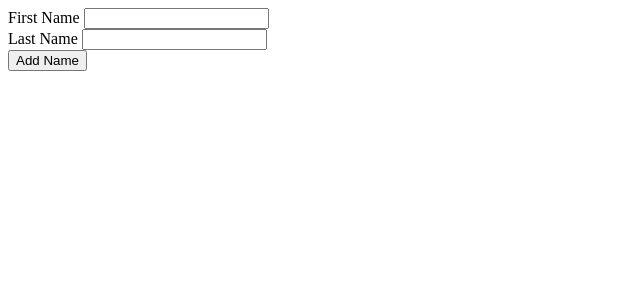
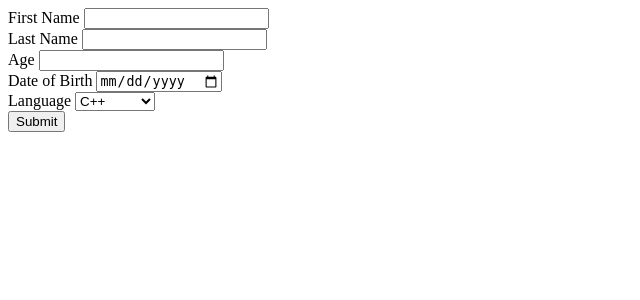
Before and after one commit to WaledSalem/flask10, a Flask app: page / in a window 1280 px wide. Shown: the top 300 px of the page, without its empty margins (0-640 px from the left). Run offline with Flask 2, Linux system fonts and the light colour scheme.

Commit message:
post-final commit

```diff
--- a/app.py
+++ b/app.py
@@ -2,7 +2,7 @@
 
 from flask import Flask, render_template, request
 from flask_wtf import FlaskForm
-from wtforms import StringField, SubmitField
+from wtforms import StringField, SubmitField, IntegerField, DateField, SelectField
 
 app = Flask(__name__)
 
@@ -11,7 +11,10 @@ app.config['SECRET_KEY'] = 'YOUR_SECRET_KEY'
 class BasicForm(FlaskForm):
     first_name = StringField('First Name')
     last_name = StringField('Last Name')
-    submit = SubmitField('Add Name')
+    age = IntegerField('Age')
+    birth_date = DateField('Date of Birth')
+    language = SelectField('Language', choices=[('cpp', 'C++'), ('py', 'Python'), ('text', 'Plain Text')])
+    submit = SubmitField('Submit')
 
 @app.route('/', methods=['GET', 'POST'])
 @app.route('/home', methods=['GET', 'POST'])
--- a/templates/home.html
+++ b/templates/home.html
@@ -9,6 +9,12 @@
                 {{ form.first_name.label }} {{ form.first_name }}
                 <br>
                 {{ form.last_name.label }} {{ form.last_name }}
+		<br>
+		{{ form.age.label }} {{ form.age }}
+		<br>
+		{{ form.birth_date.label }} {{ form.birth_date }}
+		<br>
+		{{ form.language.label }} {{ form.language }}
                 <br>
                 {{ form.submit }}
             {{ message }}
```
